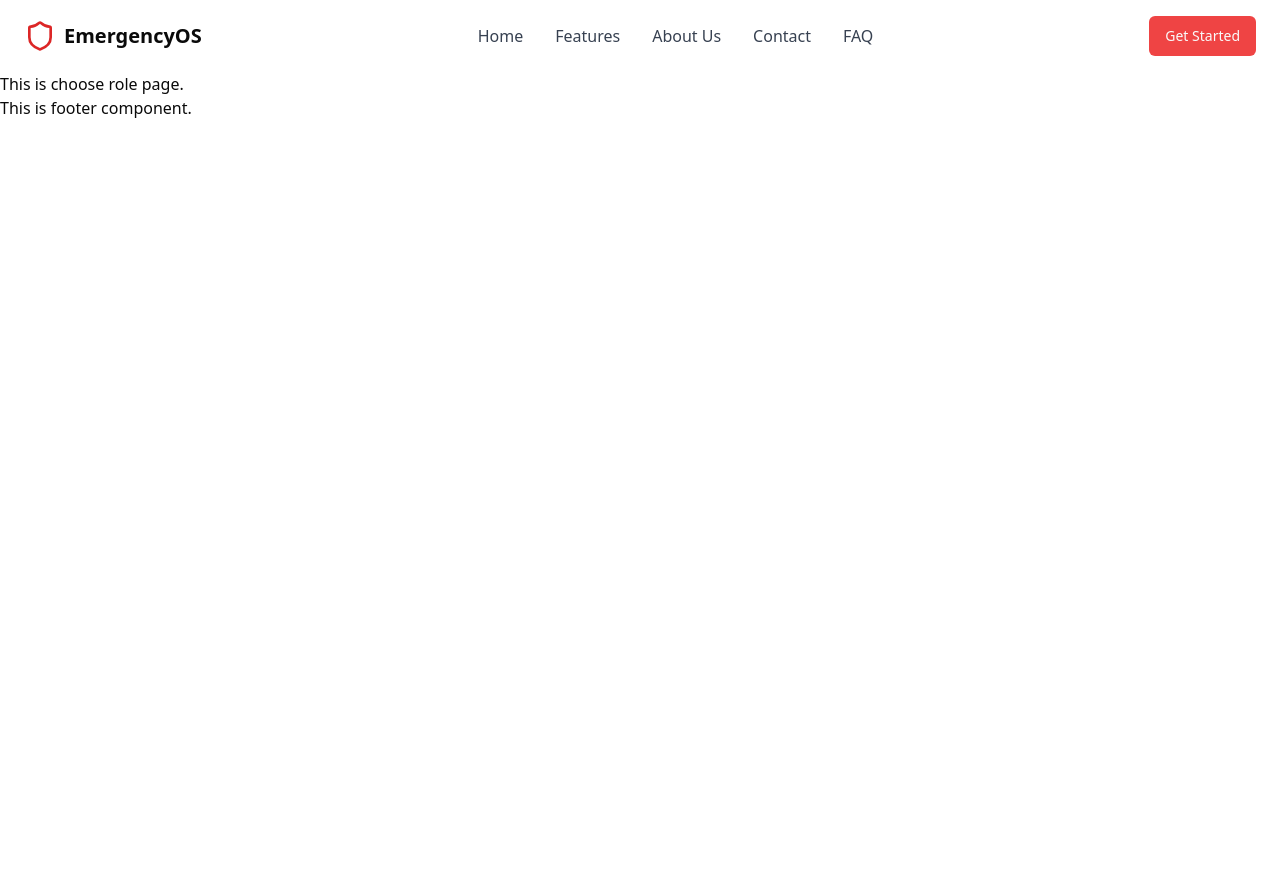
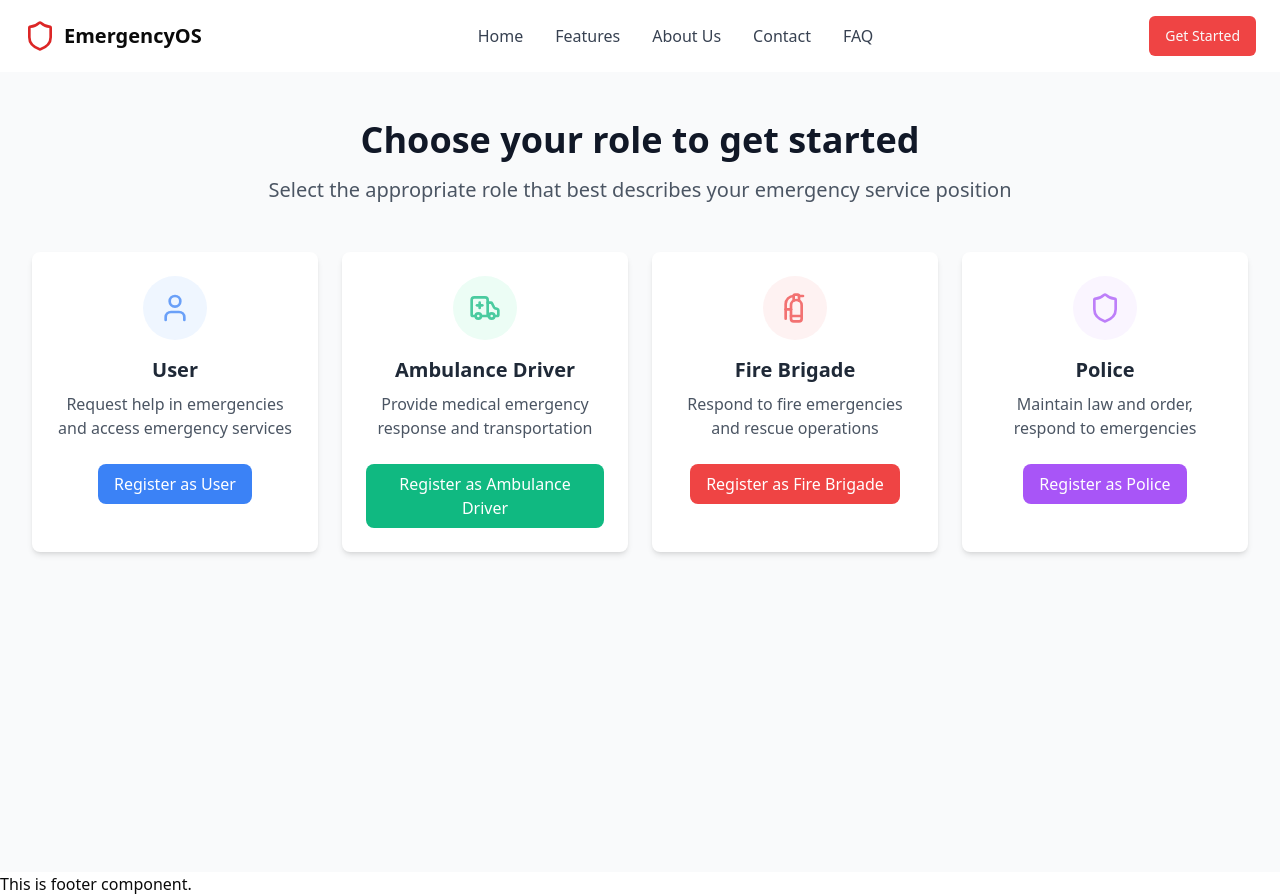
Before and after one commit to kecitclub/mindForge, a React (Vite) app in the folder client/: page /chooserole in a window 1280 px wide. Before the commit the page ends 800 px from the top, so only its background shows below. Built offline with nearby package versions, Linux system fonts and the light colour scheme.

Commit message:
chooserole

```diff
--- a/client/src/pages/Chooserole.jsx
+++ b/client/src/pages/Chooserole.jsx
@@ -1,3 +1,87 @@
+import { User, Ambulance, FireExtinguisher, Shield } from 'lucide-react'
+import { useState } from 'react'
+import { Link } from 'react-router-dom';
+function RoleCard({
+  icon,
+  title,
+  description,
+  buttonColor,
+  iconBgColor,
+  onClick,
+}) {
+  return (
+    <div className="flex flex-col items-center p-6 bg-white rounded-lg shadow-md transition-all duration-300 hover:scale-105 hover:shadow-lg">
+      <div className={`p-4 rounded-full mb-4 ${iconBgColor}`}>{icon}</div>
+      <h3 className="text-xl font-bold text-gray-800 mb-2">{title}</h3>
+      <p className="text-gray-600 text-center mb-6">{description}</p>
+      <Link to="/signup">
+      <button
+        onClick={onClick}
+        className={`w-full py-2 px-4 rounded-lg text-white font-medium transition-colors duration-200 ${buttonColor}`}
+      >
+        Register as {title}
+      </button>
+      </Link>
+    </div>
+  );
+}
+
 export function Chooserole() {
-  return <h1>This is choose role page.</h1>;
+  const [selectedRole, setSelectedRole] = useState(null);
+
+  const roles = [
+    {
+      icon: <User className="w-8 h-8 text-blue-500 animate-pulse" />,
+      title: "User",
+      description: "Request help in emergencies and access emergency services",
+      buttonColor: "bg-blue-500 hover:bg-blue-600",
+      iconBgColor: "bg-blue-50",
+    },
+    {
+      icon: <Ambulance className="w-8 h-8 text-emerald-500 animate-pulse" />,
+      title: "Ambulance Driver",
+      description: "Provide medical emergency response and transportation",
+      buttonColor: "bg-emerald-500 hover:bg-emerald-600",
+      iconBgColor: "bg-emerald-50",
+    },
+    {
+      icon: <FireExtinguisher className="w-8 h-8 text-red-500 animate-pulse" />,
+      title: "Fire Brigade",
+      description: "Respond to fire emergencies and rescue operations",
+      buttonColor: "bg-red-500 hover:bg-red-600",
+      iconBgColor: "bg-red-50",
+    },
+    {
+      icon: <Shield className="w-8 h-8 text-purple-500 animate-pulse" />,
+      title: "Police",
+      description: "Maintain law and order, respond to emergencies",
+      buttonColor: "bg-purple-500 hover:bg-purple-600",
+      iconBgColor: "bg-purple-50",
+    },
+  ];
+  return (
+    <div className="min-h-screen bg-gray-50 py-12 px-4 sm:px-6 lg:px-8">
+      <div className="max-w-7xl mx-auto">
+        <div className="text-center mb-12">
+          <h1 className="text-4xl font-bold text-gray-900 mb-4">
+            Choose your role to get started
+          </h1>
+          <p className="text-xl text-gray-600">
+            Select the appropriate role that best describes your emergency
+            service position
+          </p>
+        </div>
+
+        <div className="grid grid-cols-1 md:grid-cols-2 lg:grid-cols-4 gap-6">
+          {roles.map((role) => (
+            <RoleCard
+              key={role.title}
+              {...role}
+              onClick={() => setSelectedRole(role.title)}
+            />
+          ))}
+        </div>
+      </div>
+    </div>
+  );
 }
--- a/client/src/pages/Signup.jsx
+++ b/client/src/pages/Signup.jsx
@@ -1,4 +1,4 @@
-import { Shield, Heart } from "lucide-react";
+import { Heart } from "lucide-react";
 import { Button } from "@/components/ui/button";
 import { Card, CardContent, CardHeader } from "@/components/ui/card";
 import { Input } from "@/components/ui/input";
```
